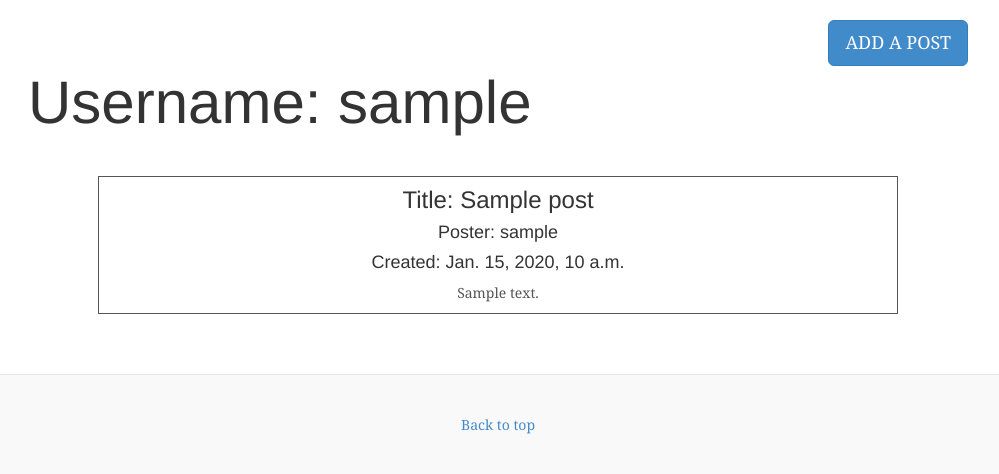
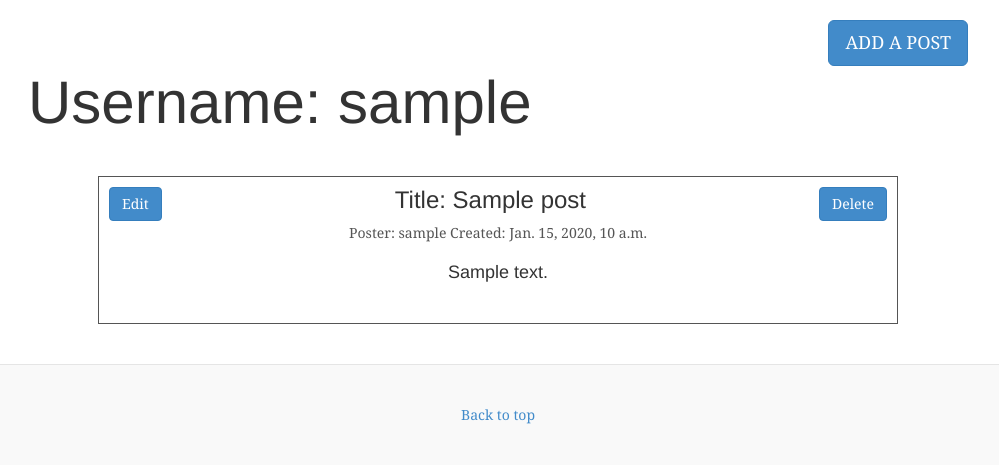
Before and after one commit to PatrickYuen/LargeScaleFinal, a Django app: a page that uses LocalNotes/noteboard/templates/noteboard/user.html in a window 1280 px wide. Shown: the part 40-514 px from the top of the page, without its empty margins (142-1141 px from the left). Run offline with Django 3.2, Linux system fonts and the light colour scheme; a user stored in the database is signed in; tables that the repository leaves empty hold one stand-in row (values such as "Sample post"); some libraries are stand-ins or nearby versions.

Commit message:
Added delete and edit functionaltiy

```diff
--- a/LocalNotes/noteboard/templates/noteboard/user.html
+++ b/LocalNotes/noteboard/templates/noteboard/user.html
@@ -7,44 +7,61 @@
 
 {% block main %}
 
-	<section id="modal" class="modal fade">
-
-		<div class="modal-body">
-
-			<form action= method="post">
-				<span id="close_post" onclick="close()" class="glypicon glyphicon-remove-circle pull-right"></span>
-				{% csrf_token %}
-				<div class="form-group">
-					<label for="title">Title</label>
-					<input type="text" class="form-control" name="title" >
-
-					<label for="title">Body</label>
-					<input type="textarea" class="form-control" name="body" >
-				</div>
-
-				<button type="submit" class="btn btn-danger">Submit</button>
-			</form>
-
-		</div>
-
-	</section>
-
 	<div class="travelnotes-header">
 	<h1 class="travelnotes-title"> Username: {{ user.username }}</h1>
-
 	</div>
 	<br>
 
+	<section id="update_modal" class="modal fade">
+		<div class="modal-body">
+			<form action= method="post">
+				<span id="close_update" onclick="close()" class="glypicon glyphicon-remove-circle pull-right"></span>
+				{% csrf_token %}
+
+				<div class="form-group">
+					<label for="title">Title</label>
+					<input id="update_title" type="text" class="form-control" name="title" value="" required>
+
+					<label for="title">Body</label>
+					<input id="update_body" type="textarea" class="form-control" name="body" required>
+				</div>
+				<button type="submit" class="btn btn-danger">Submit</button>
+			</form>
+		</div>
+	</section>
+
 	{% for post in posts_list %}
 		<div class="boxed">
+			{% if user.id == post.user.id %}
+			<form action="{% url 'noteboard:delete' id=post.pk%}" method="post">
+				{% csrf_token %}
+				<button class="btn btn-primary pull-right"> Delete </button>
+			</form>
+			<button class="btn btn-primary pull-left update" onclick= test("{{ post.id }}","{{ post.title }}","{{ post.body }}")> Edit </button>
+			{% endif %}
 			<h3> Title: {{ post.title }} </h3>
-			<h4> Poster: {{ post.user }} <h4>
-			<h4> Created: {{ post.created }} </h4>
-			{{ post.body }}
+				Poster: {{ post.user }}   Created: {{ post.created }}
+				<br><br>
+			<h4> {{ post.body }} </h4>
+			<br>
 		</div>
-		<br>
 	{% endfor %}
 
 	<br>
 
+	<script>
+		function test(id, title, body) {
+			$("#update_modal").modal({show:true});
+			document.getElementById("update_title").value = title;
+			document.getElementById("update_body").value = body;
+		}
+
+		$(document).ready(function(){
+
+			$("#close_update").on('click', function() {
+				$("#update_modal").modal('hide');
+			});
+		});
+	</script>
+
 {% endblock %}
--- a/LocalNotes/noteboard/urls.py
+++ b/LocalNotes/noteboard/urls.py
@@ -32,5 +32,10 @@ urlpatterns = [
 	#Post, Delete, Edit View
 	url(r'^post/$', views.post, name='post'),
 
+	#Delete, Edit View
+	url(r'^delete/(?P<id>[0-9]+)/ $', views.delete, name='delete'),
+	url(r'^update/(?P<id>[0-9]+)/ $', views.update, name='update'),
+
+
 	url('^', include('django.contrib.auth.urls'))
 ]
--- a/LocalNotes/noteboard/views.py
+++ b/LocalNotes/noteboard/views.py
@@ -93,7 +93,7 @@ def post(request):
 
     input_city_country = request.POST.get('city')
 
-    if input_city_country == "":
+    if input_city_country == "" or input_city_country == None:
         try:
             City.objects.get(name=city_name)
 
@@ -126,6 +126,24 @@ def post(request):
 
     else:
         return error(request, "The city selected does not match the current city you are in, please re-add post.")
+
+@login_required
+def delete(request, id):
+	delpost = Post.objects.get(pk = id)
+	userid = delpost.user.id
+	if userid == request.user.id:
+		delpost.delete()
+	return HttpResponseRedirect(reverse('noteboard:UserView', args=(userid,)))
+
+@login_required
+def update(request, id):
+	uppost = Post.objects.get(pk = id)
+	userid = uppost.user.id
+	if userid == request.user.id:
+		uppost.title = request.POST.get('title')
+		uppost.body = request.POST.get('body')
+		uppost.save()
+	return HttpResponseRedirect(reverse('noteboard:UserView', args=(userid,)))
 
 @login_required
 def error(request, err_message):
```
Also changed, not shown: 3 other files.
